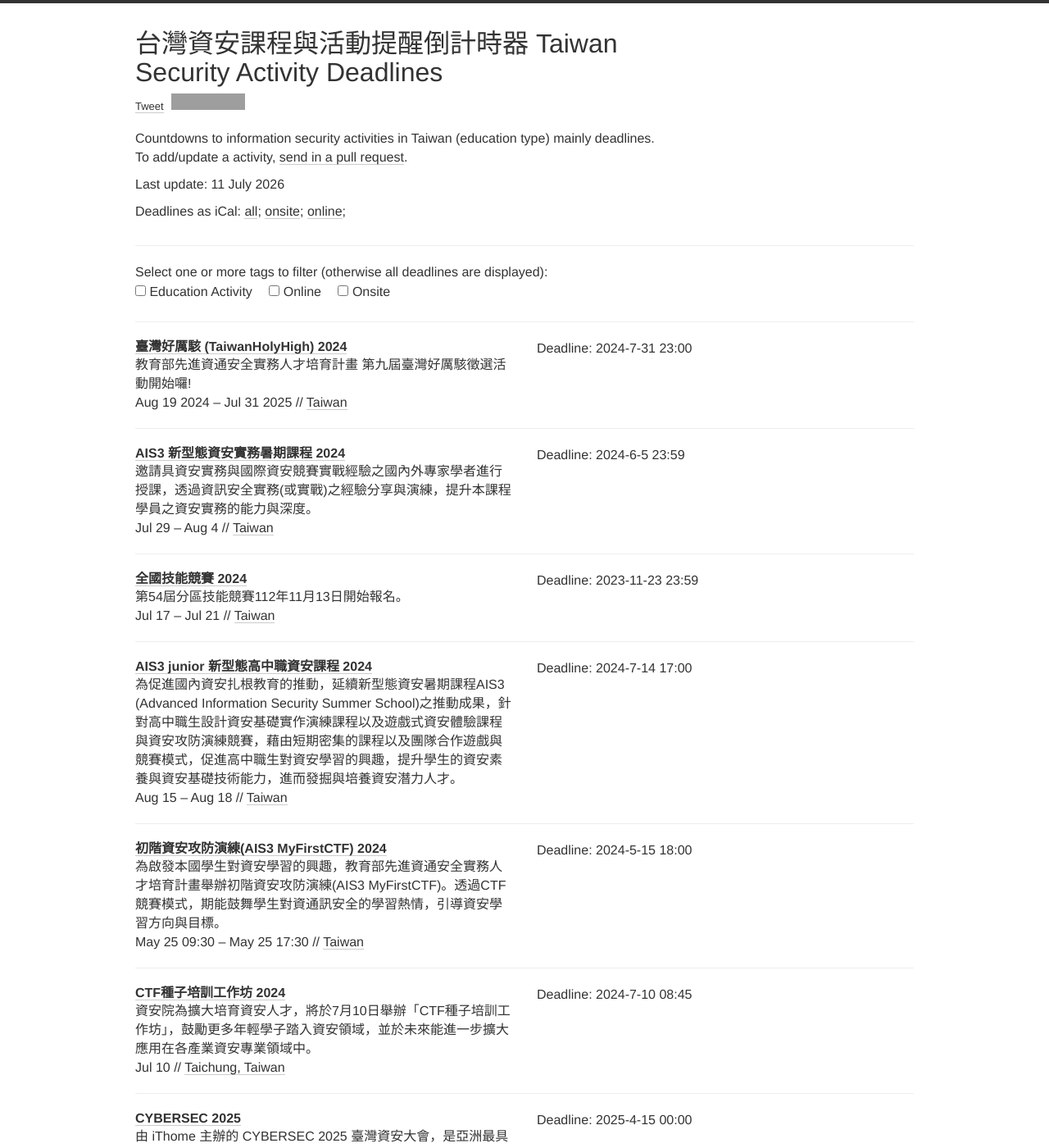
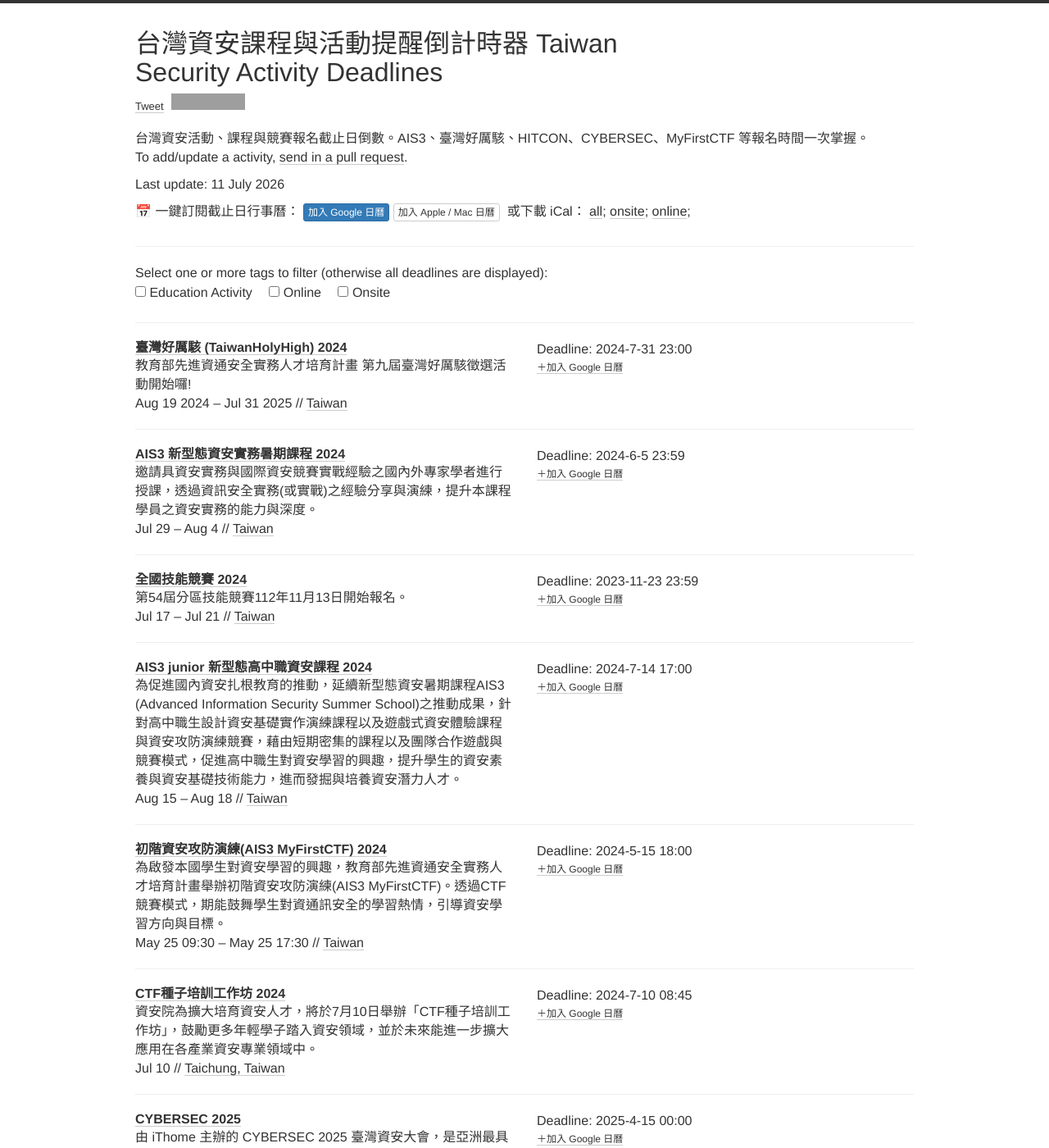
Before and after one commit to stwater20/taiwan-security-deadlines, a Jekyll site: the page built from index.html, in a window 1280 px wide and 1400 px high. Shown: the whole window at 82% size. Built offline with Jekyll 4.4.1, drawn with Linux system fonts in a browser that asks for light colours; nearby versions of some CDN libraries; comment, search, counter and statistics services are not loaded; grey boxes are pictures that could not be loaded.

Commit message:
Site refresh: SEO meta tags, calendar subscribe buttons, README contributor guide, LICENSE attribution

```diff
--- a/_config.yml
+++ b/_config.yml
@@ -1,9 +1,11 @@
 title: 台灣資安課程與活動提醒倒計時器 Taiwan Security Activity Deadlines
-description: Countdowns to information security activities in Taiwan (education type) mainly deadlines.
+description: 台灣資安活動、課程與競賽報名截止日倒數。AIS3、臺灣好厲駭、HITCON、CYBERSEC、MyFirstCTF 等報名時間一次掌握。
 author: Sheng-Shan Chen
+lang: zh-Hant-TW
 
-domain: "stwter20.github.io"
-baseurl: "https://stwater20.github.io/taiwan-security-deadlines"
+url: "https://stwater20.github.io"
+baseurl: "/taiwan-security-deadlines"
+domain: "stwater20.github.io"
 
 twitter_username: stwater20
 github_username: stwater20
@@ -11,3 +13,6 @@
 ga_id: G-QJL47SDS41
 
 markdown: kramdown
+
+plugins:
+  - jekyll-sitemap
--- a/index.html
+++ b/index.html
@@ -1,6 +1,6 @@
 ---
 ---
-<html>
+<html lang="zh-Hant-TW">
   <head>
     <meta charset="utf-8">
     <meta name="viewport" content="width=device-width, initial-scale=1.0">
@@ -31,7 +63,10 @@
             <p>Last update: {{ site.time | date: "%-d %B %Y" }}
             <div>
                 <p>
-                    Deadlines as iCal:
+                    📅 一鍵訂閱截止日行事曆：
+                    <a class="btn btn-primary btn-xs" target="_blank" rel="noopener noreferrer" href="https://calendar.google.com/calendar/render?cid=webcal%3A%2F%2Fstwater20.github.io%2Ftaiwan-security-deadlines%2Fical%2Fdeadlines-all.ical">加入 Google 日曆</a>
+                    <a class="btn btn-default btn-xs" href="webcal://stwater20.github.io/taiwan-security-deadlines/ical/deadlines-all.ical">加入 Apple / Mac 日曆</a>
+                    &nbsp;或下載 iCal：
                     <a href="{{site.baseurl}}/ical/deadlines-all.ical">all</a>;
                     <a href="{{site.baseurl}}/ical/deadlines-onsite.ical">onsite</a>;
                     <a href="{{site.baseurl}}/ical/deadlines-online.ical">online</a>;
@@ -92,6 +127,9 @@
                     <div class="meta">
                       {{ conf.comment }}
                     </div>
+                    <div>
+                      <a class="gcal" href="#" target="_blank" rel="noopener noreferrer" style="font-size:12px;">＋加入 Google 日曆</a>
+                    </div>
                   </div>
                 </div>
               </div>
```
Also changed, not shown: other parts of index.html (+32 -0 lines), README.md, 1 other file.
